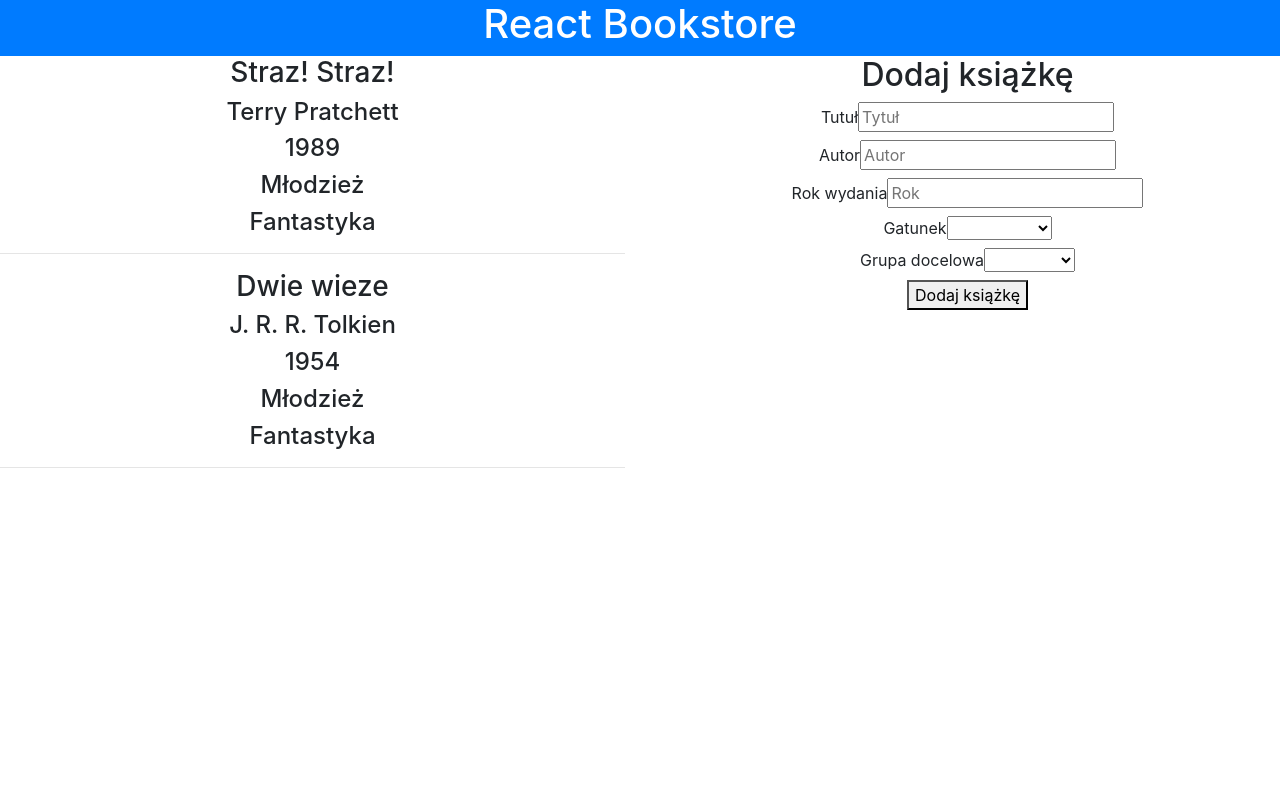
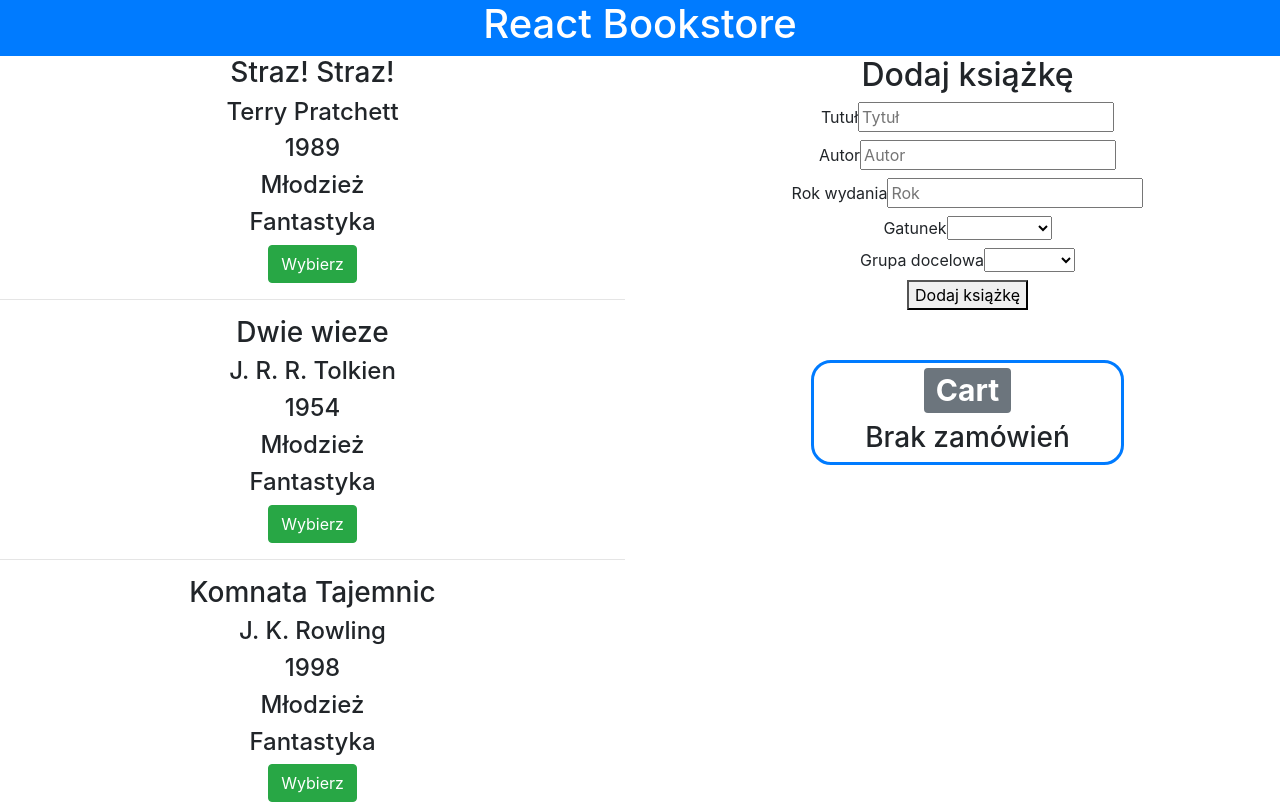
Before and after one commit to kargeb/LibraryReactReduxFirebase, a React (Vite) app: page / in a window 1280 px wide. Shown: the top 804 px of the page. Built offline with nearby package versions, Linux system fonts and the light colour scheme.

Commit message:
add Cart component, some layout adjustements

```diff
--- a/src/App.jsx
+++ b/src/App.jsx
@@ -1,14 +1,16 @@
 import React, { Component } from "react";
 import AddBook from "./AddBook";
 import Inventory from "./Inventory";
+import Cart from "./Cart";
 import "./App.css";
-import { Row, Col, Badge } from "react-bootstrap";
+import { Row, Col } from "react-bootstrap";
 
 class App extends Component {
   constructor() {
     super();
     this.state = {
-      books: []
+      books: [],
+      orders: []
     };
   }
 
@@ -28,15 +30,33 @@ class App extends Component {
           publicationDate: "1954",
           genre: "Fantastyka",
           audience: "Młodzież"
+        },
+        {
+          title: "Komnata Tajemnic",
+          author: "J. K. Rowling",
+          publicationDate: "1998",
+          genre: "Fantastyka",
+          audience: "Młodzież"
+        },
+        {
+          title: "Good Omens",
+          author: "Terry Pratchett",
+          publicationDate: "1990",
+          genre: "Fantastyka",
+          audience: "Młodzież"
         }
       ]
     });
   }
 
   addBook = newBook => {
-    console.log(newBook);
+    this.setState(prevState => ({ books: [...prevState.books, newBook] }));
+  };
 
-    this.setState(prevState => ({ books: [...prevState.books, newBook] }));
+  addToCart = title => {
+    this.setState(prevState => ({
+      orders: [...prevState.orders, title]
+    }));
   };
 
   render() {
@@ -48,10 +68,11 @@ class App extends Component {
           </Row>
           <Row className="text-center">
             <Col>
-              <Inventory books={this.state.books} path="/" />
+              <Inventory books={this.state.books} addToCart={this.addToCart} />
             </Col>
             <Col>
               <AddBook addBook={this.addBook} />
+              <Cart orders={this.state.orders} />
             </Col>
           </Row>
         </div>
--- a/src/Book.jsx
+++ b/src/Book.jsx
@@ -1,6 +1,14 @@
 import React from "react";
+import { Button } from "react-bootstrap";
 
-export const Book = ({ title, author, publicationDate, audience, genre }) => (
+export const Book = ({
+  title,
+  author,
+  publicationDate,
+  audience,
+  genre,
+  addToCart
+}) => (
   <div>
     <h3>{title}</h3>
     <h4>{author}</h4>
@@ -8,6 +16,10 @@ export const Book = ({ title, author, publicationDate, audience, genre }) => (
     <h4>{audience}</h4>
     <h4>{genre}</h4>
 
+    <Button className="btn btn-success" onClick={() => addToCart(title)}>
+      Wybierz
+    </Button>
+
     <hr />
   </div>
 );
--- /dev/null
+++ b/src/Cart.jsx
@@ -0,0 +1,31 @@
+import React from "react";
+import { Badge } from "react-bootstrap";
+
+const Cart = ({ orders }) => (
+  <div
+    style={{
+      border: "3px solid #007BFF",
+      margin: "50px auto",
+      borderRadius: "20px",
+      width: "50%"
+    }}
+  >
+    <h1>
+      <Badge variant="secondary">Cart</Badge>
+    </h1>
+
+    {orders.length ? (
+      <ul style={{ display: "inline-block" }} className="text-left">
+        {orders.map(order => (
+          <li key={order}>
+            <h3>{order}</h3>
+          </li>
+        ))}
+      </ul>
+    ) : (
+      <h3>Brak zamówień</h3>
+    )}
+  </div>
+);
+
+export default Cart;
--- a/src/Inventory.jsx
+++ b/src/Inventory.jsx
@@ -2,7 +2,7 @@ import React from "react";
 // import { Link } from "@reach/router";
 import { Book } from "./Book.jsx";
 
-const Inventory = ({ books }) => {
+const Inventory = ({ books, addToCart }) => {
   const bookComponent = books.map(book => (
     <Book
       key={book.title}
@@ -11,6 +11,7 @@ const Inventory = ({ books }) => {
       publicationDate={book.publicationDate}
       audience={book.audience}
       genre={book.genre}
+      addToCart={addToCart}
     />
   ));
 
```
